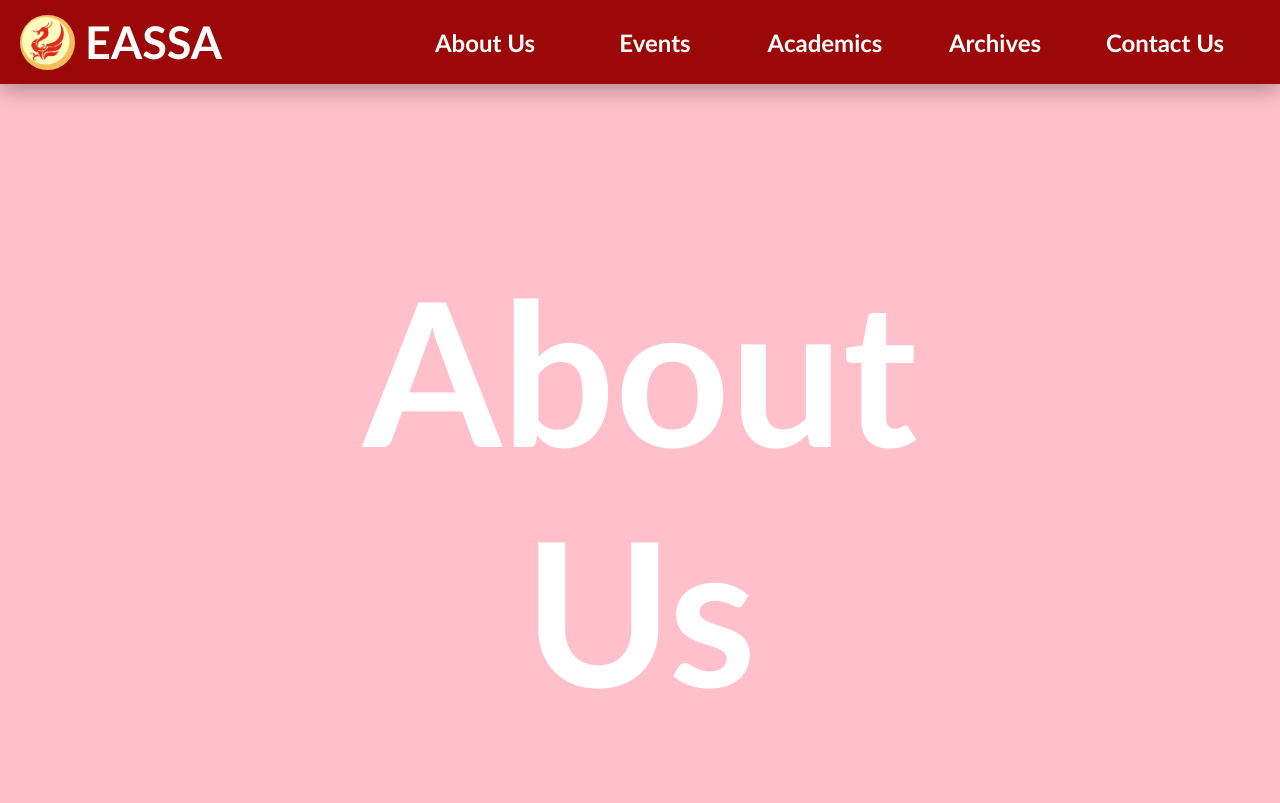
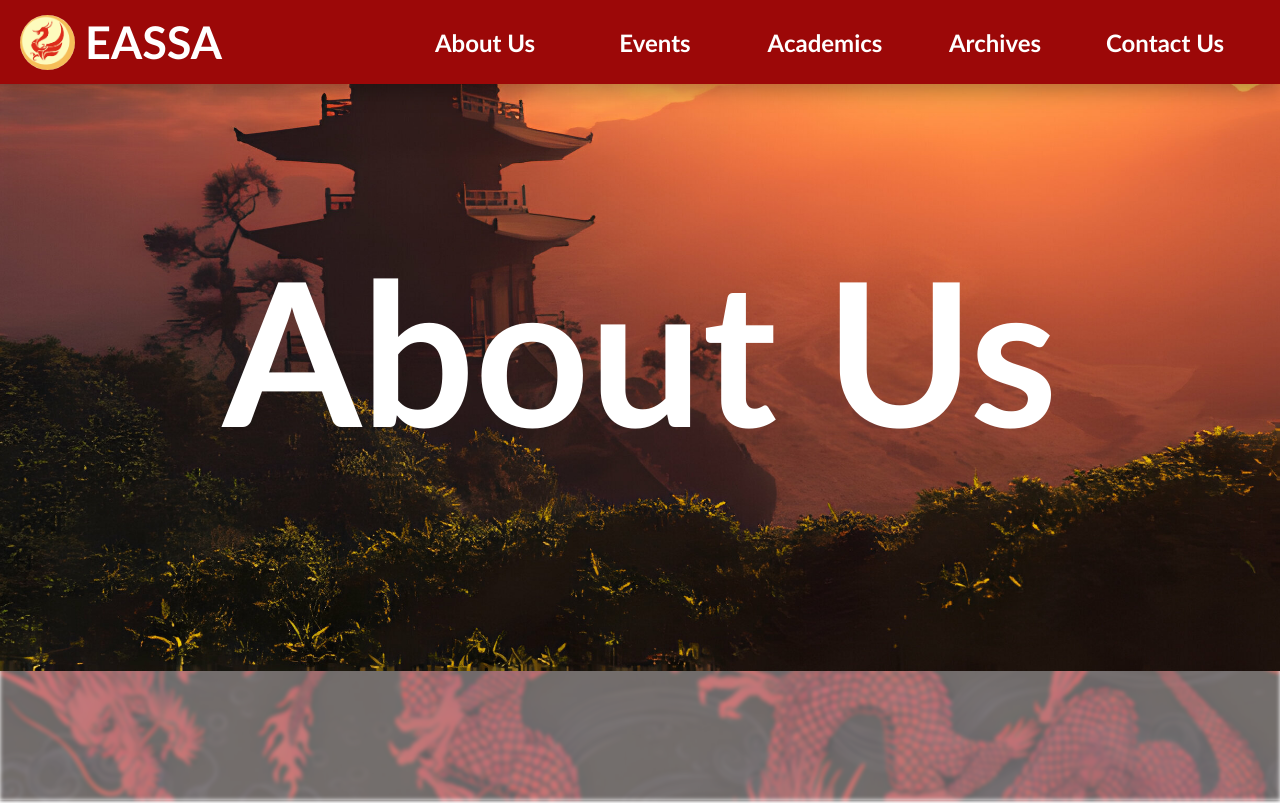
Before and after one commit to brian-w-zhang/eassa-website, a React (Vite) app: page /about-us in a window 1280 px wide. Shown: the top 803 px of the page. Built offline with nearby package versions, Linux system fonts and the light colour scheme.

Commit message:
adjust about us image

```diff
--- a/src/pages/AboutUs.jsx
+++ b/src/pages/AboutUs.jsx
@@ -1,8 +1,17 @@
+import dragon_bg from '../landscapes/dragon background.jpg';
+import landscape1 from '../landscapes/landscape 1.jpg';
+
 function AboutUs() {
   return (
     <>
-      <div className="placeholder">
-        <h1>About Us</h1>
+      <div className="dragon-bg-container">
+        <img className="dragon-background" src={dragon_bg} />
+      </div>
+      <div className="white-overlay"></div>
+
+      <div className="about-us-container">
+        <img src={landscape1} className="pages-image" alt="landscape" />
+        <h1 className="about-us-title">About Us</h1>
       </div>
     </>
   );
--- a/src/styles/general.css
+++ b/src/styles/general.css
@@ -14,3 +14,24 @@
   height: 100%;
   width: 100%;
 }
+
+.dragon-background {
+  object-fit: cover;
+  width: 100%;
+  height: 100%;
+  filter: grayscale(20%) blur(2px);
+}
+
+.dragon-bg-container {
+  position: fixed;
+  width: 100%;
+  height: 100vh;
+  z-index: 0;
+}
+
+.white-overlay {
+  position: fixed;
+  width: 100%;
+  height: 100vh;
+  background-color: rgba(255, 255, 255, 0.363);
+}
--- a/src/styles/homepage.css
+++ b/src/styles/homepage.css
@@ -87,20 +87,6 @@
   height: 100%;
 }
 
-.dragon-background {
-  object-fit: cover;
-  width: 100%;
-  height: 100%;
-  filter: grayscale(20%) blur(2px);
-}
-
-.dragon-bg-container {
-  position: fixed;
-  width: 100%;
-  height: 100vh;
-  z-index: 0;
-}
-
 .about-section {
   display: flex;
   flex-direction: column;
@@ -136,7 +122,7 @@
 
 .about-section.animated,
 .land-section.animated {
-  animation: slideInUp 0.5s ease-out forwards;
+  animation: slideInUp 0.6s ease-out forwards;
 }
 
 .land-title {
--- a/src/styles/pages.css
+++ b/src/styles/pages.css
@@ -1,4 +1,5 @@
 .placeholder {
+  position: relative;
   padding: 250px;
   justify-content: center;
   align-items: center;
@@ -6,4 +7,30 @@
   text-align: center;
   color: white;
   font-size: 100px;
+  margin-bottom: 500px;
 }
+
+.about-us-container {
+  display: flex;
+  height: 500px;
+  position: relative;
+  flex-direction: column;
+  justify-content: center;
+  align-items: center;
+  background-color: rgb(192, 241, 255);
+  text-align: center;
+  color: white;
+  font-size: 100px;
+  margin-bottom: 600px;
+}
+
+.pages-image {
+  width: 100%;
+  object-fit: cover;
+  margin: 0;
+}
+
+.about-us-title {
+  margin-top: 200px;
+  position: absolute;
+}
```
